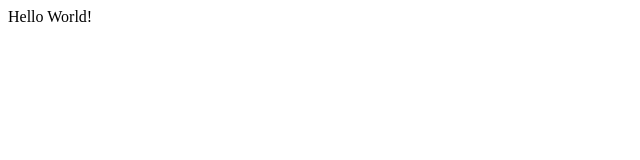
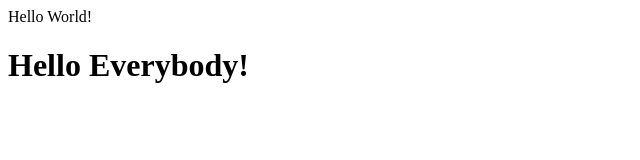
Before and after one commit to viz77/front-end-Google, a plain HTML site: page index.html in a window 1280 px wide. Shown: the whole page, without its empty margins (0-640 px from the left). Drawn offline with Linux system fonts and the light colour scheme.

Commit message:
Add a heading

```diff
--- a/index.html
+++ b/index.html
@@ -9,6 +9,8 @@
 
 <body>
 Hello World!
+<h1>Hello Everybody!</h1>
+
 </body>
 
 </html>
```
